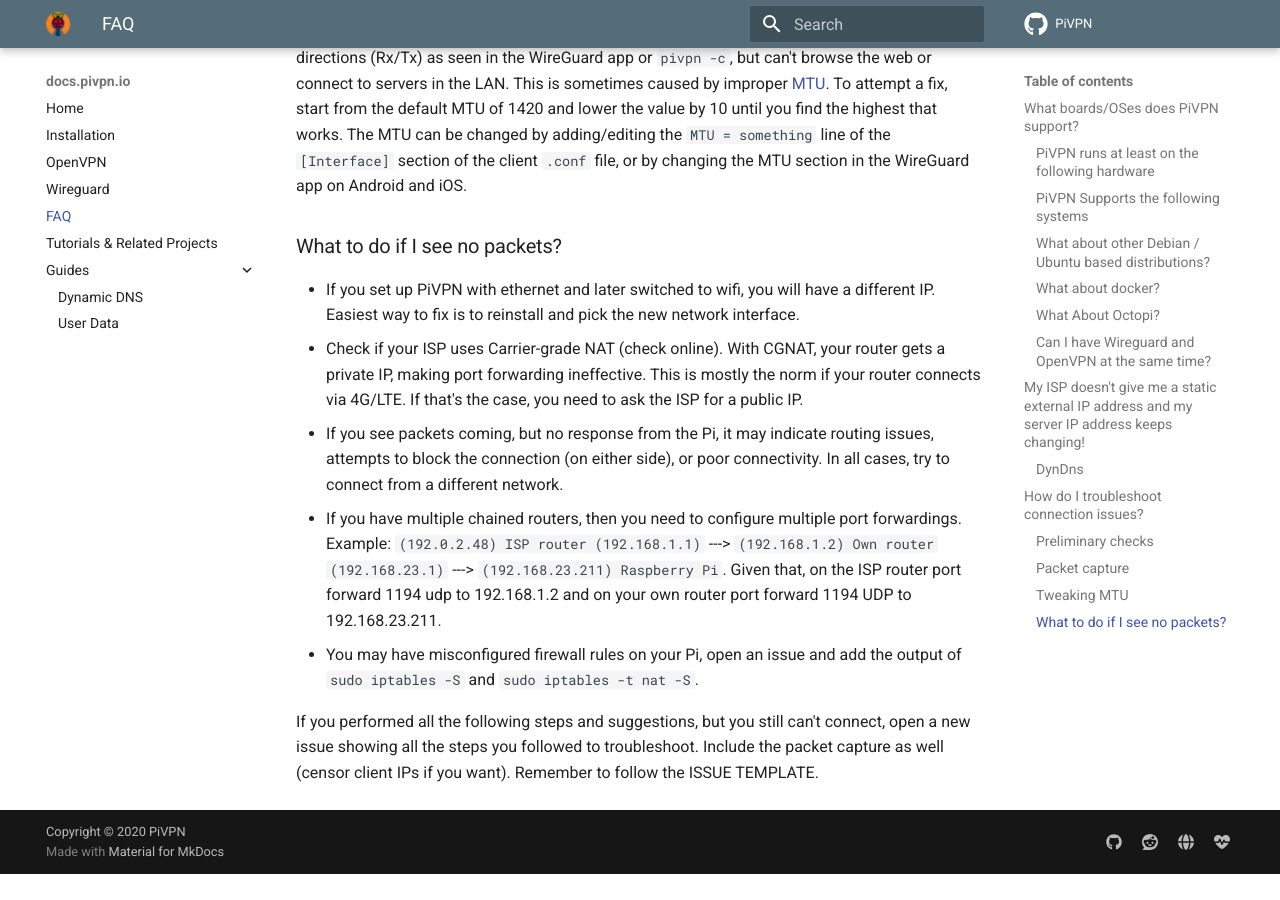
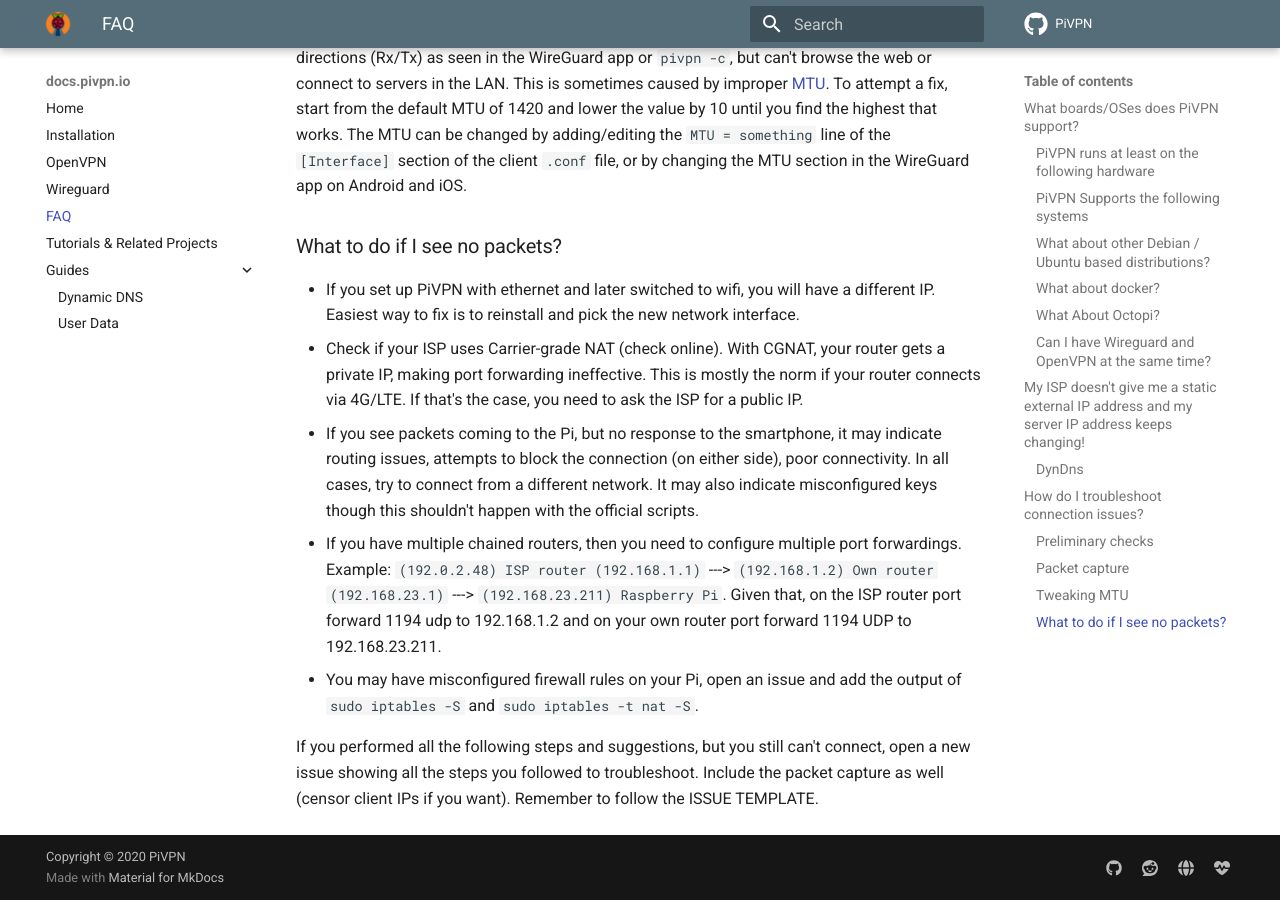
Before and after one commit to pivpn/docs, an MkDocs documentation site: the page built from docs/faq.md, in a window 1280 px wide and 900 px high, scrolled down 5432 px. Built offline with MkDocs 1.6.1 and Material for MkDocs 9.7.7, drawn with Linux system fonts in a browser that asks for light colours; comment, search, counter and statistics services are not loaded; before the commit the page ends 6306 px from its top, so only the background shows below that.

Commit message:
fix(connectivity): mention that one-way communication may be due misconfigured keys

```diff
--- a/docs/faq.md
+++ b/docs/faq.md
@@ -219,7 +219,7 @@ On some networks, you may see that packets are being exchanged, data transfer oc
 
 - If you set up PiVPN with ethernet and later switched to wifi, you will have a different IP. Easiest way to fix is to reinstall and pick the new network interface.
 - Check if your ISP uses Carrier-grade NAT (check online). With CGNAT, your router gets a private IP, making port forwarding ineffective. This is mostly the norm if your router connects via 4G/LTE. If that's the case, you need to ask the ISP for a public IP.
-- If you see packets coming, but no response from the Pi, it may indicate routing issues, attempts to block the connection (on either side), or poor connectivity. In all cases, try to connect from a different network.
+- If you see packets coming to the Pi, but no response to the smartphone, it may indicate routing issues, attempts to block the connection (on either side), poor connectivity. In all cases, try to connect from a different network. It may also indicate misconfigured keys though this shouldn't happen with the official scripts.
 - If you have multiple chained routers, then you need to configure multiple port forwardings. Example: `(192.0.2.48) ISP router (192.168.1.1)` ---> `(192.168.1.2) Own router (192.168.23.1)` ---> `(192.168.23.211) Raspberry Pi`. Given that, on the ISP router port forward 1194 udp to 192.168.1.2 and on your own router port forward 1194 UDP to 192.168.23.211.
 - You may have misconfigured firewall rules on your Pi, open an issue and add the output of `sudo iptables -S` and `sudo iptables -t nat -S`.
 
```
